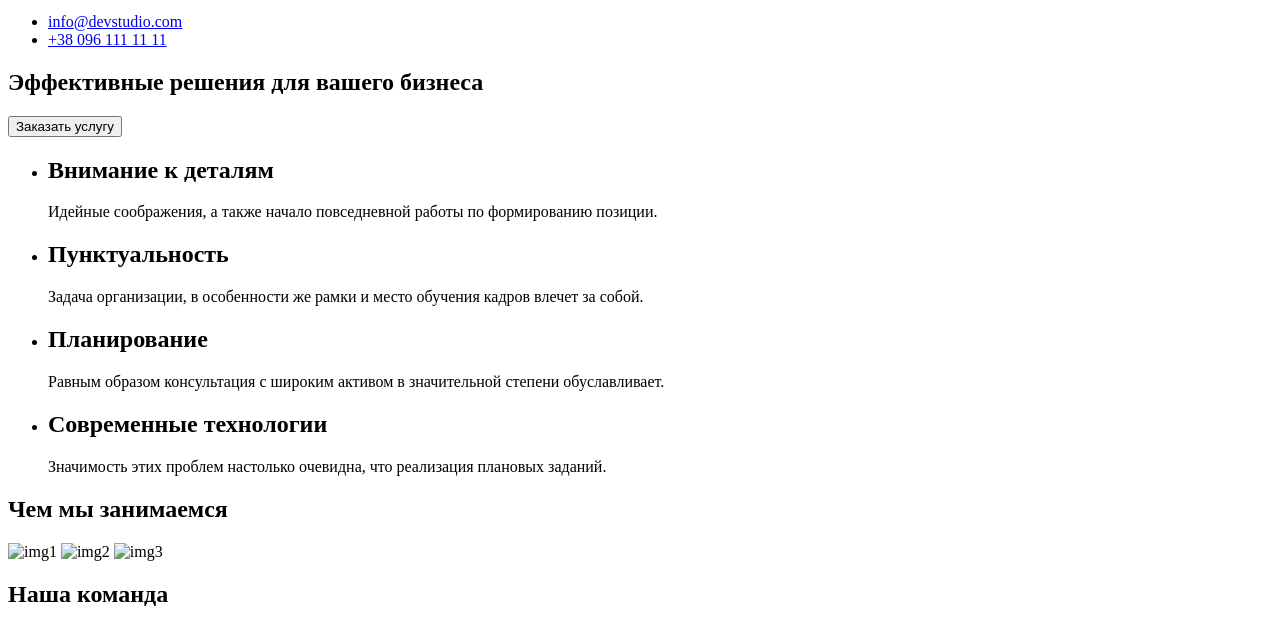
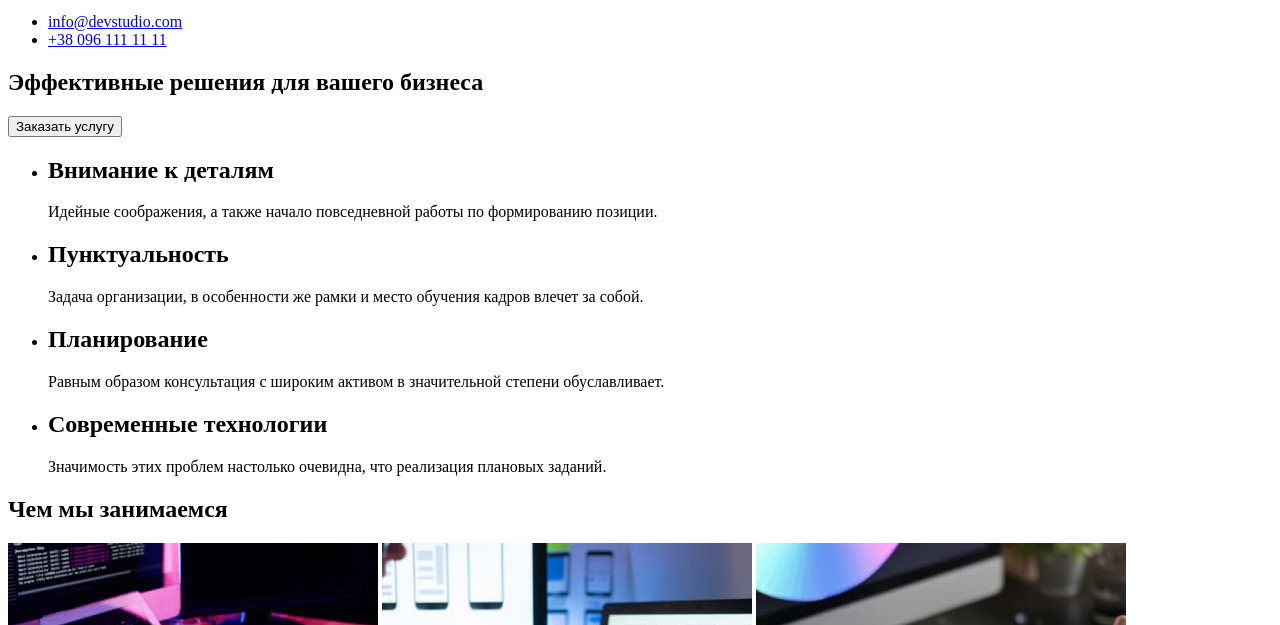
Before and after one commit to Hurylov/goit-markup-hw-01, a plain HTML site: page index.html in a window 1280 px wide. Shown: the part 124-749 px from the top of the page. Drawn offline with Linux system fonts and the light colour scheme; files whose address does not match are found by name.

Commit message:
Add files via upload

```diff
--- a/index.html
+++ b/index.html
@@ -51,9 +51,9 @@
     </section>
     <section>
         <h2>Чем мы занимаемся</h2>
-        <Img src="./img/img1.jpg" alt="img1" width="370">
-        <Img src="./img/img2.jpg" alt="img2" width="370">
-        <Img src="./img/img3.jpg" alt="img3" width="370">
+        <Img src="C:\Users\user\Desktop\project\goit-markup-hw-01\img\img1.jpg" alt="img1" width="370">
+        <Img src="C:\Users\user\Desktop\project\goit-markup-hw-01\img\img2.jpg" alt="img2" width="370">
+        <Img src="C:\Users\user\Desktop\project\goit-markup-hw-01\img\img3.jpg" alt="img3" width="370">
     </section>
     <section>
         <h2>Наша команда</h2>
```
